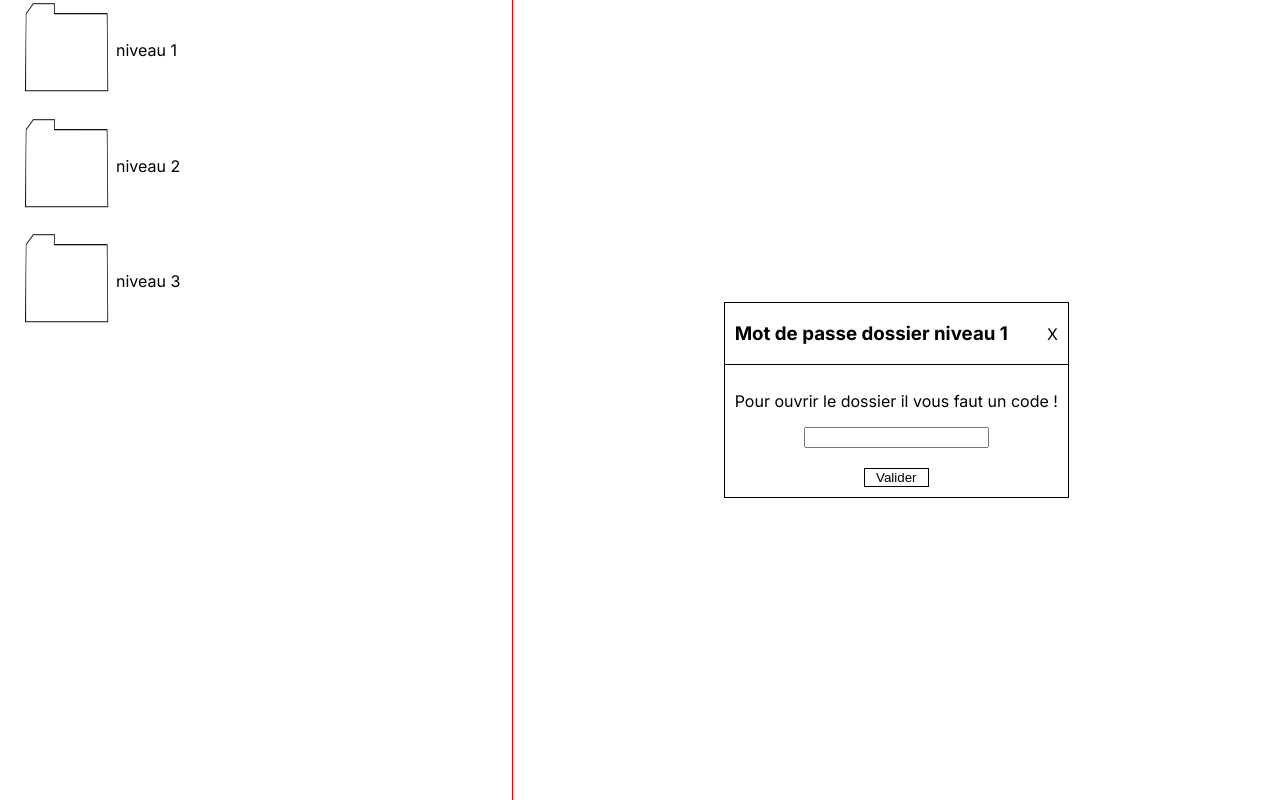
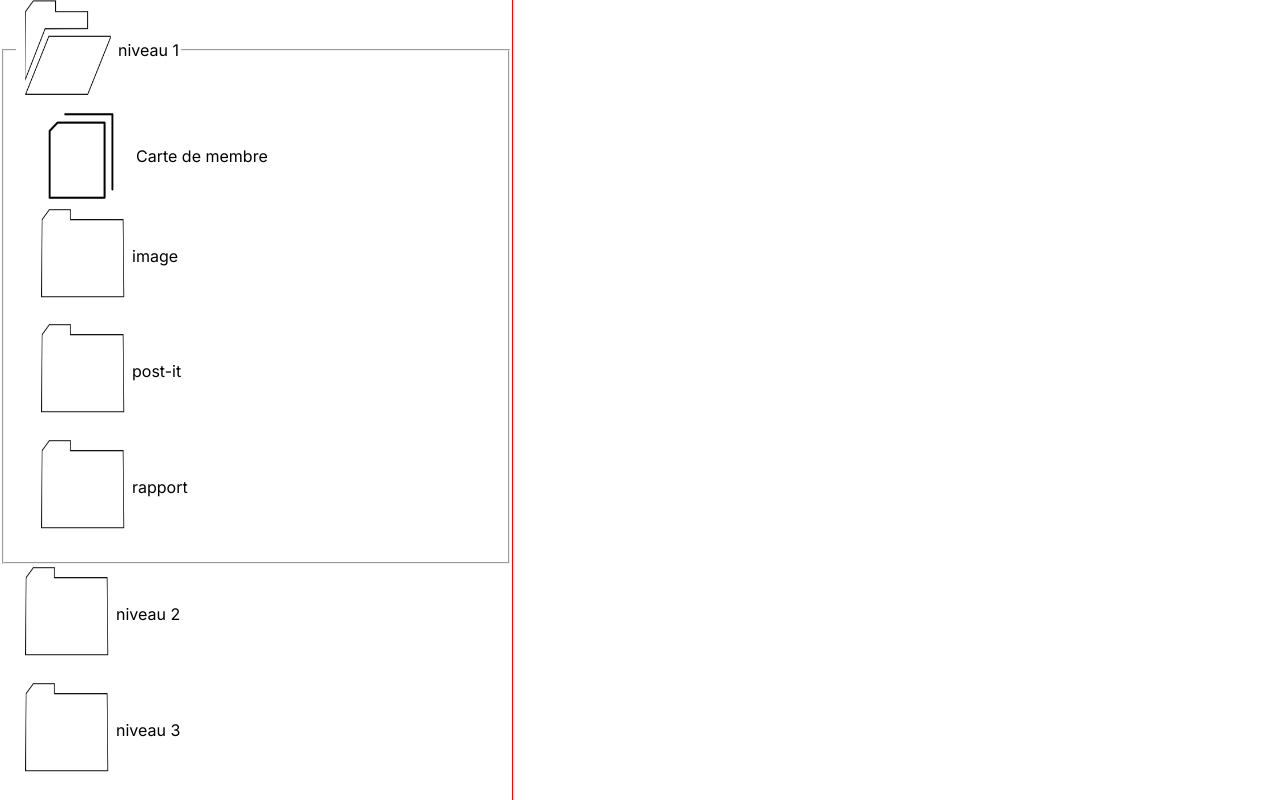
Before and after one commit to Gorhuann/site_gameplay, a Next.js app: page / in a window 1280 px wide. Both pictures are taken after a click on the element "niveau 1". Built offline with nearby package versions, Linux system fonts and the light colour scheme.

Commit message:
Réalisation complete lock post it

```diff
--- a/Components/Dossier.tsx
+++ b/Components/Dossier.tsx
@@ -29,6 +29,22 @@ export default function Dossier(props) {
         {props.children}
       </fieldset>
     );
+  } else if (props.locked) {
+    return (
+      <fieldset className={style.ferme}>
+        <legend onClick={handleClick}>
+          <div onClick={props.openFile}>
+            <Image
+              src="/IMG/Dossier/closed.png"
+              alt="Dossier fermé"
+              width={100}
+              height={100}
+            />
+            <p>{props.nomFichier}</p>
+          </div>
+        </legend>
+      </fieldset>
+    );
   } else {
     return (
       <fieldset className={style.ferme}>
--- a/Components/Lock.tsx
+++ b/Components/Lock.tsx
@@ -8,9 +8,10 @@ export default function Lock(props) {
 
   const handleClick = () => {
     setUserCode(input);
+    if (input === props.code) props.unlocked();
   };
 
-  if (userCode === props.code) {
+  if (props.onShow && userCode === props.code) {
     return (
       <div className={style.corps}>
         <div className={style.handle}>
@@ -22,7 +23,7 @@ export default function Lock(props) {
         </div>
       </div>
     );
-  } else if (userCode !== "") {
+  } else if (props.onShow && userCode !== "") {
     return (
       <div className={style.corps}>
         <div className={style.handle}>
@@ -37,7 +38,7 @@ export default function Lock(props) {
         </div>
       </div>
     );
-  } else {
+  } else if (props.onShow) {
     return (
       <div className={style.corps}>
         <div className={style.handle}>
--- a/app/page.tsx
+++ b/app/page.tsx
@@ -9,35 +9,45 @@ import { useState } from "react";
 import "./page.css";
 
 export default function Home() {
-  const [lockNiv1, setLockNiv1] = useState(true);
+  const [lock_Niv1_PostIt, setLock_Niv1_PostIt] = useState(true);
+  const [window_LockNiv1_PostIt, setWindow_LockNiv1_PostIt] = useState(false);
 
   const [activeIndex, setActiveIndex] = useState(false);
 
   return (
     <main>
       <section>
-        <Dossier locked={lockNiv1} nomFichier="niveau 1">
-          <Shortcut
-            openFile={() => setActiveIndex(true)}
-            nomFichier="Post-it"
-          ></Shortcut>
+        <Dossier nomFichier="niveau 1" locked={false}>
           <Shortcut
             openFile={() => setActiveIndex(true)}
             nomFichier="Carte de membre"
           ></Shortcut>
-          <Dossier nomFichier="image"></Dossier>
-          <Dossier nomFichier="rapport"></Dossier>
+          <Dossier nomFichier="image" locked={false}></Dossier>
+          <Dossier
+            nomFichier="post-it"
+            locked={lock_Niv1_PostIt}
+            openFile={() => setWindow_LockNiv1_PostIt(true)}
+          >
+            <Shortcut
+              openFile={() => setActiveIndex(true)}
+              nomFichier="Tache à faire !"
+            />
+          </Dossier>
+          <Dossier nomFichier="rapport" locked={false}></Dossier>
         </Dossier>
+
         <Dossier nomFichier="niveau 2"></Dossier>
         <Dossier nomFichier="niveau 3"></Dossier>
       </section>
       <section>
         <Fichier closeFile={() => setActiveIndex(false)} onShow={activeIndex} />
         <Lock
-          nomLock="Mot de passe dossier niveau 1"
-          code="arcade"
-          locked={lockNiv1}
-          unlocked={() => setLockNiv1(false)}
+          nomLock="Mot de passe dossier post-it"
+          code="4c617261"
+          locked={lock_Niv1_PostIt}
+          onShow={window_LockNiv1_PostIt}
+          unlocked={() => setLock_Niv1_PostIt(false)}
+          closeFile={() => setWindow_LockNiv1_PostIt(false)}
         />
       </section>
     </main>
```
